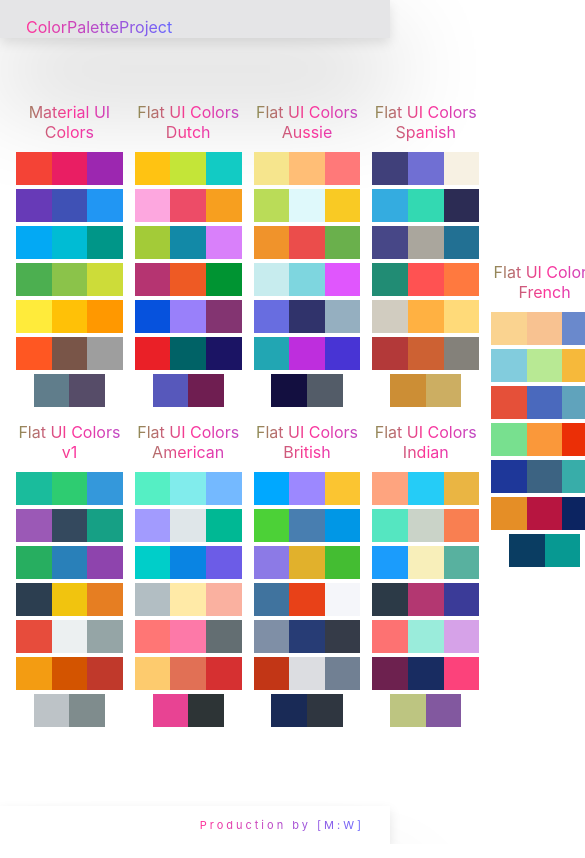
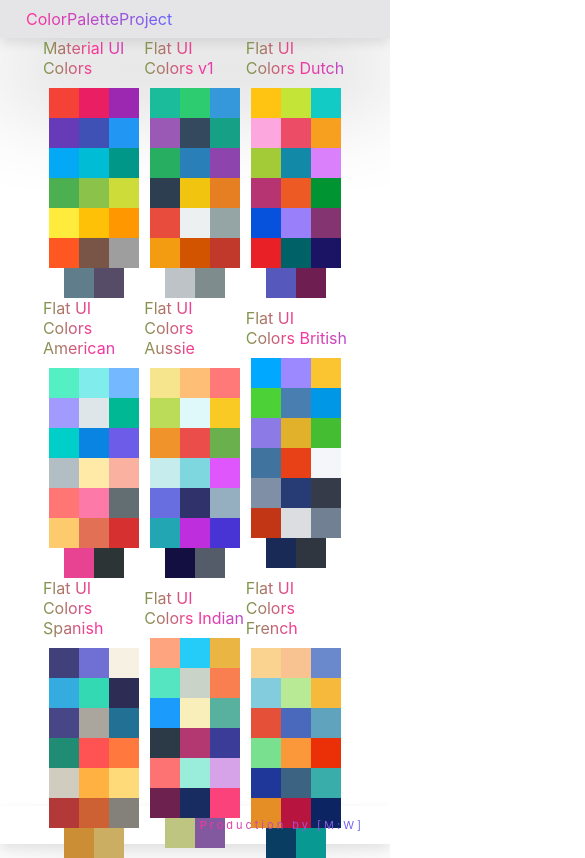
Before and after one commit to xAirx/ColorPaletteProject, a React app in the folder colorpaletteproject/: page / in a window 390 px wide. Shown: the whole page, 585 px wide, since content can reach past the window. Built offline with nearby package versions, Linux system fonts and the light colour scheme.

Commit message:
frontpage responsiveness........... jesus

```diff
--- a/colorpaletteproject/src/App.js
+++ b/colorpaletteproject/src/App.js
@@ -7,6 +7,7 @@
 import { generatePalette } from './colorHelpers';
 import './component.scss';
 import PaletteList from './palettelist';
+import SingleColorPalette from './singlecolorpalette';
 
 class App extends Component {
   findPalette(id) {
@@ -19,6 +20,7 @@
     return (
       <Switch>
         <Route exact path="/" render={() => <PaletteList palettes={seedColors} />} />
+        <Route exact path="/singlepalette/" render={() => <SingleColorPalette />} />
         <Route
           exact
           path="/palette/:id"
--- a/colorpaletteproject/src/ColorBox.js
+++ b/colorpaletteproject/src/ColorBox.js
@@ -4,6 +4,7 @@
 import React, { Component } from 'react';
 import { CopyToClipboard } from 'react-copy-to-clipboard';
 import './component.scss';
+import { Link } from 'react-router-dom';
 
 class ColorBox extends Component {
   constructor(props) {
@@ -19,7 +20,8 @@
   }
 
   render() {
-    const { name, background } = this.props;
+    const { name, background, id } = this.props;
+    console.log('PROPS FROM COLORBOX.JS', this.props.id);
     const { copied } = this.state;
     return (
       <CopyToClipboard text={background} onCopy={this.changeCopyState}>
@@ -37,7 +39,9 @@
             </div>
             <button className="copy-button">Copy</button>
           </div>
-          <button className="see-more">More</button>
+          <Link to="/singlepallete/">
+            <button className="see-more">More</button>
+          </Link>
         </div>
       </CopyToClipboard>
     );
--- a/colorpaletteproject/src/Palette.js
+++ b/colorpaletteproject/src/Palette.js
@@ -1,3 +1,4 @@
+/* eslint-disable react/jsx-no-duplicate-props */
 /* eslint-disable react/no-unused-state */
 /* eslint-disable class-methods-use-this */
 /* eslint-disable import/order */
@@ -48,7 +49,7 @@
     const { level, format } = this.state;
 
     const colorBoxes = colors[level].map(function(color) {
-      return <ColorBox background={color[format]} name={color.name} />;
+      return <ColorBox background={color[format]} name={color.name} id={color.id} />;
     });
 
     return (
--- a/colorpaletteproject/src/component.scss
+++ b/colorpaletteproject/src/component.scss
@@ -1,7 +1,7 @@
 ///////////// ///////////// App  ///////////// ///////////// /////////////
 ///////////// ///////////// ///////////// ///////////// ///////////// /////////////
 .App {
-  text-align: center;
+  height: 100vh;
 }
 
 body {
@@ -425,16 +425,61 @@
   color: transparent;
   animation: rainbow_animation 10s ease-in-out infinite;
   background-size: 400% 100%;
-  /* transition: 10s; */
+  transition: 10s;
   margin: 0 auto;
+  margin-top: 0px;
   position: absolute;
   left: 26px;
-  margin-top: 30px;
-  height: 4vh;
   font-size: 1rem;
 }
 
-.minipalette-title {
+.PaletteListWrapper {
+  width: 100%;
+  height: 91vh;
+}
+
+.Palette-Wrapper {
+  height: 100%;
+  display: flex;
+  flex-wrap: wrap;
+  flex-direction: row;
+  align-items: center;
+  justify-content: center;
+}
+
+.Minibox {
+  width: 26%;
+  display: inline-block;
+  display: flex;
+  flex-wrap: wrap;
+  justify-content: center;
+  align-items: center;
+}
+
+.Minicolor {
+  /* box-shadow: 0 20px 9px rgba(0, 0, 0, 0.3), 0 5px 20px rgba(0, 0, 0, 0.1); */
+  height: 30px;
+  width: 30px;
+  background-color: rgb(244, 67, 54);
+}
+
+.MiniColorInnerWrapper {
+  display: flex;
+  flex-direction: row;
+  flex-wrap: wrap;
+  /* width: 33%; */
+  justify-content: center;
+  align-items: center;
+}
+
+.MiniPalette-Title {
+  display: flex;
+  flex-direction: row;
+  flex-wrap: wrap;
+  width: 100%;
+  justify-content: center;
+  align-items: center;
+  margin-bottom: 10px;
   background: linear-gradient(
     to right,
     #6666ff,
@@ -454,41 +499,9 @@
   color: transparent;
   animation: rainbow_animation 14s ease-in-out infinite;
   background-size: 400% 100%;
-  /* transition: 10s; */
-  margin: 0 auto;
-  font-size: 1rem;
-  margin-bottom: 10px;
 }
-
-.palette-wrapper {
-  display: flex;
-  flex-direction: column;
-  text-align: center;
-  justify-content: center;
-  height: 91vh;
-  flex-wrap: wrap;
-  padding-left: 10px;
-  padding-right: 20px;
-}
-
-.Minicolor {
-  height: 33px;
-  width: 30%;
-  display: inline-block;
-  margin: 0 auto;
-  position: relative;
-  /* box-shadow: 0 20px 9px rgba(0, 0, 0, 0.3), 0 5px 20px rgba(0, 0, 0, 0.1); */
-}
-
-.Minibox {
-  width: 33%;
-  margin-bottom: 3%;
-  border-radius: 10px;
-  transition: all 1s cubic-bezier(0.25, 0.8, 0.25, 1);
-}
-
 ////////////////// HOVER EFFECT ///////////
-
+/*
 .Minibox:hover {
   border-top-left-radius: 10px;
   border-bottom-left-radius: 10px;
@@ -498,3 +511,4 @@
   box-shadow: 0 14px 28px rgba(0, 0, 0, 0.25), 0 10px 10px rgba(0, 0, 0, 0.22);
   padding: 10px;
 }
+ */
--- a/colorpaletteproject/src/palettelist.js
+++ b/colorpaletteproject/src/palettelist.js
@@ -12,13 +12,14 @@
 
     const mappedPalettes = palettes.map(palette => (
       <div className="Minibox" style={{ color: palette.colors }} key={palette.name}>
-        <Link to={`/palette/${palette.id}`}>
-          <div className="minipalette-title">{palette.paletteName}</div>
-
+        <div className="MiniPalette-Title">
+          <Link to={`/palette/${palette.id}`}>{palette.paletteName} </Link>
+        </div>
+        <div className="MiniColorInnerWrapper">
           {palette.colors.map(singlecolor => (
-            <div className="Minicolor" style={{ backgroundColor: singlecolor.color }}></div>
+            <div className="Minicolor" style={{ height: '30px', backgroundColor: singlecolor.color }}></div>
           ))}
-        </Link>
+        </div>
       </div>
     ));
 
@@ -27,11 +28,13 @@
     return (
       <div className="Palette">
         <PalettelistNavbar />
-        <div className="palette-wrapper">
-          {mappedPalettes}
-          {/*  {palettes.map(palette => (
+        <div className="PaletteListWrapper">
+          <div className="Palette-Wrapper">
+            {mappedPalettes}
+            {/*  {palettes.map(palette => (
             <miniPalette {...palettes} />
           ))} */}
+          </div>
         </div>
         <Footer />
       </div>
--- /dev/null
+++ b/colorpaletteproject/src/singlecolorpalette.js
@@ -0,0 +1,45 @@
+/* eslint-disable react/destructuring-assignment */
+/* eslint-disable react/prop-types */
+/* eslint-disable import/no-named-as-default */
+/* eslint-disable no-unused-vars */
+import React, { Component } from 'react';
+import Navbar from './Navbar';
+import Footer from './Footer';
+import './component.scss';
+import ColorBox from './ColorBox';
+
+export class singlecolorpalette extends Component {
+  constructor(props) {
+    super(props);
+
+    this.state = { level: 500, format: 'hex' };
+  }
+
+  render() {
+    console.log(this.state.level);
+    console.log('THESE ARE OUR PROPS', this.props);
+
+    const { colors } = this.props.palette;
+    const { level, format } = this.state;
+
+    const colorBoxes = colors[level].map(function(color) {
+      return <ColorBox background={color[format]} name={color.id} id={color.id} />;
+    });
+
+    return (
+      <div>
+        <div className="Palette">
+          {/* ///////// The slider component from the rc-slider library, takes a min max, defaultvalue
+        // along with calling a function afterchange, step is added in to ensure that we step in 100's else our application
+        // wont work. */}
+
+          <Navbar />
+          <div className="Palette-colors">{colorBoxes}</div>
+          <Footer />
+        </div>
+      </div>
+    );
+  }
+}
+
+export default singlecolorpalette;
```
